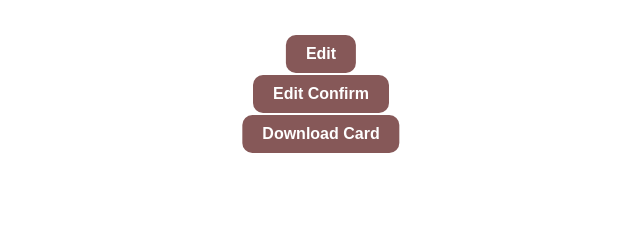
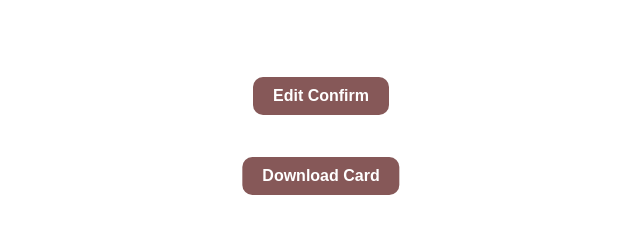
Before and after one commit to NurulIzzah-pjs/JJONGBOND-AGENT, a website: page index.html in a window 1280 px wide. Shown: the part 525-758 px from the top of the page, without its empty margins (319-959 px from the left). Drawn offline with nearby package versions, Linux system fonts and the light colour scheme.

Commit message:
Update pjay.css

```diff
--- a/pjay.css
+++ b/pjay.css
@@ -287,7 +287,8 @@
   font-weight: bold;
   text-align: center;
   position: fixed; /* Position it absolutely */
-  top: calc(100% - 20%); /* Position 30 pixels below the flip card container */
+/*   top: calc(100% - 20%); /* Position 30 pixels below the flip card container */
+	bottom: 10%;
   left: 50%; /* Position at the horizontal center */
   transform: translateX(-50%); /* Adjust for half of its own width */
   z-index: 1; /* Ensure it appears above other content if needed */
@@ -317,7 +318,8 @@
   font-weight: bold;
   text-align: center;
   position: fixed; /* Position it absolutely */
-  top: calc(100% - 30%); /* Position 30 pixels below the flip card container */
+/*   top: calc(100% - 30%); /* Position 30 pixels below the flip card container */
+	bottom: 20%;
   left: 50%; /* Position at the horizontal center */
   transform: translateX(-50%); /* Adjust for half of its own width */
   z-index: 1; /* Ensure it appears above other content if needed */
@@ -349,7 +351,8 @@
   font-weight: bold;
   text-align: center;
   position: fixed; /* Position it absolutely */
-  top: calc(100% - 25%); /* Position 30 pixels below the flip card container */
+/*   top: calc(100% - 25%); /* Position 30 pixels below the flip card container */
+	bottom: 20%;
   left: 50%; /* Position at the horizontal center */
   transform: translateX(-50%); /* Adjust for half of its own width */
   z-index: 1; /* Ensure it appears above other content if needed */
```
